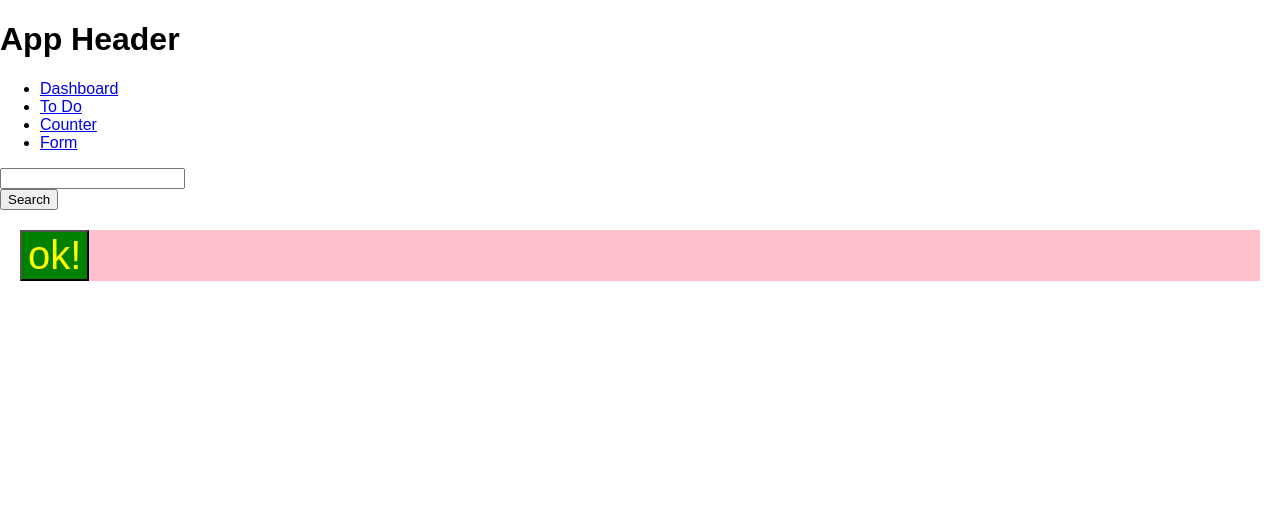
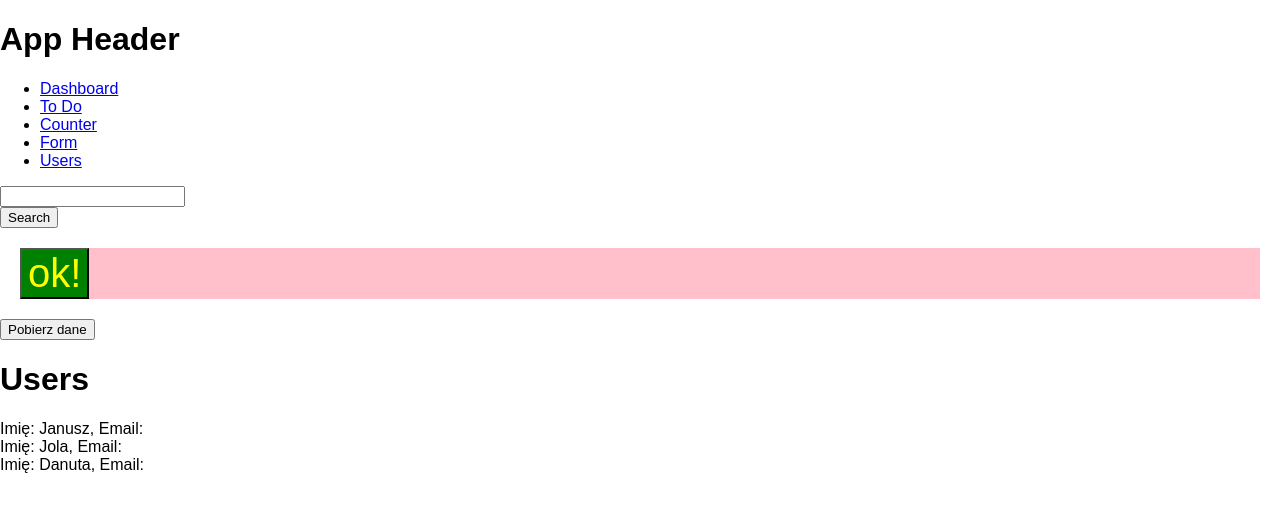
Before and after one commit to maciekpollub/todo, a React (Create React App) app: page /users in a window 1280 px wide. Shown: the top 512 px of the page. Built offline with nearby package versions, Linux system fonts and the light colour scheme.

Commit message:
Asynchrone behaviour rehearsed...

```diff
--- a/src/App.js
+++ b/src/App.js
@@ -8,6 +8,7 @@
 import Button from './components/button/index.js';
 import './App.css';
 import Search from './components/search/index.js'
+import Users from './components/Users'
 
 class App extends Component {
   render() {
@@ -21,6 +22,7 @@
                   <Route path='/todo' component={Todo}/>
                   <Route path='/form' component={Form}/>
                   <Route path='/header' component={null}/>
+                  <Route path='/users' component={Users}/>
             </div>
         </Router>
     );
--- a/src/components/Header.js
+++ b/src/components/Header.js
@@ -12,6 +12,7 @@
                     <li><Link to='/todo'>To Do</Link></li>
                     <li><Link to='/counter'>Counter</Link></li>
                     <li><Link to='/form'>Form</Link></li>
+                    <li><Link to='/users'>Users</Link></li>
                 </ul>
             </div>
 
--- /dev/null
+++ b/src/components/Users/index.js
@@ -0,0 +1,56 @@
+import React, {Component} from 'react'
+
+class Users extends Component {
+    constructor(props) {
+        super(props);
+        this.fetchData = this.fetchData.bind(this);
+        this.state = {//stan musi być obiektem!!!
+            loading: false,//dołączamy własciwość sprawdzająca czy dane się załadowały...
+            users: [{
+                name: 'Janusz'
+            }, {
+                name: 'Jola'
+            }, {
+                name: 'Danuta'
+            }]
+        }
+    }
+
+//poniższa funkcja pokazuje jak korzystać z asynchroniczności przy użyciu fetch:
+    fetchData(){//skorzytamu z wbudowanego polecenia fetch, które pobierze dane z serwera ze strony o zadanym url-u
+        this.setState({loading: true});//po nacisnięciu buttona,  przez czas ładowania się danych z serwera, ma się
+        // wyświetlać na czerwono informacja Loading,,,,
+        fetch('https://jsonplaceholder.typicode.com/users')
+            .then(response => {
+                return response.json();
+            })
+            .then(data => {
+                this.setState({loading: false, users: data});//gdy dane są załadowane to Loading.. ma znów zniknąc
+            });
+    }
+
+
+
+    renderIndicator() {
+        if (this.state.loading) {
+            return <div style={{color: 'red', fontSize: 16}}>Loading...</div>;
+        }
+    }
+
+
+
+    render() {
+        return(
+            <div>
+                {this.renderIndicator()}
+                <button onClick={this.fetchData}>Pobierz dane</button>
+                <h1>Users</h1>
+                {this.state.users.map((user, index) => (
+                    <div key={index}>Imię: {user.name}, Email: {user.email}</div>
+                ))}
+            </div>
+        );
+    }
+}
+
+export default Users;
```
